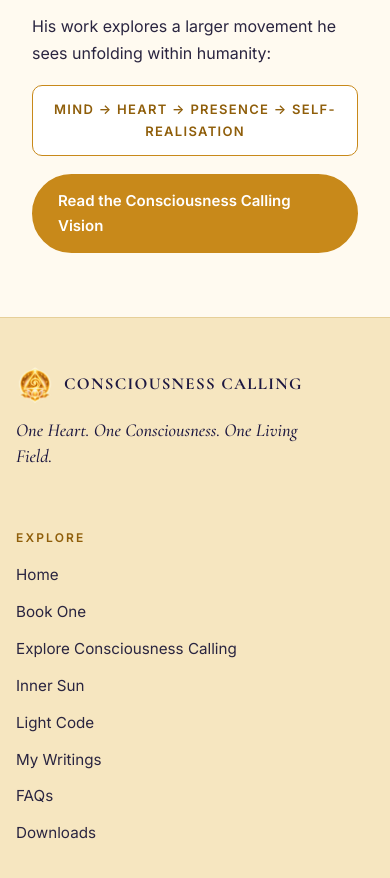
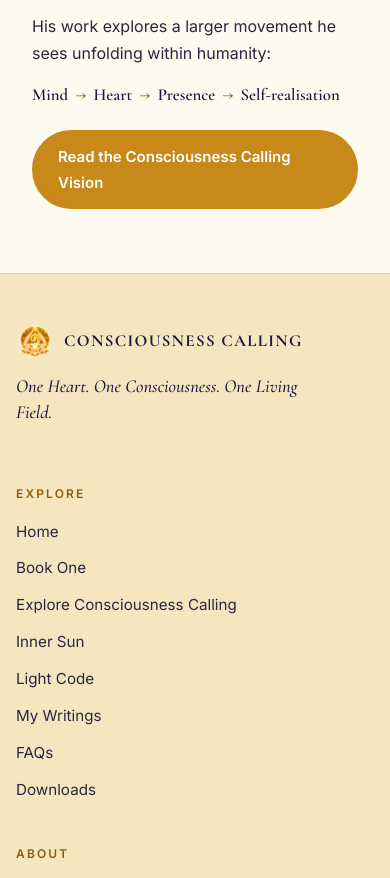
Before and after one commit to parth-storymirror/conciousness_calling_demo, a website: page about.html in a window 390 px wide. Shown: the part 1516-2394 px from the top of the page. Drawn offline with nearby package versions, Linux system fonts and the light colour scheme.

Commit message:
About: set the Mind-Heart-Presence line in serif, smaller, no side bar

```diff
--- a/about.html
+++ b/about.html
@@ -23,7 +23,7 @@
       <p>Consciousness Calling emerged from listening within the Heart and learning to participate consciously in Life. His journey is rooted in devotion to Divine Mother Lalitāmbikā and the continuing Presence of Bhagawan Sri Sathya Sai Baba.</p>
       <p>For him, the world of responsibility and the world within are inseparable dimensions of one lived experience. His writing explores how this understanding finds expression through Love, Dharma, compassion and service. He invites readers to discover through their own experience: “How does Presence live in the middle of life?”</p>
       <p>His work explores a larger movement he sees unfolding within humanity:</p>
-      <p class="lightcode">MIND → HEART → PRESENCE → SELF-REALISATION</p>
+      <p class="movement">Mind <i>→</i> Heart <i>→</i> Presence <i>→</i> Self&#8209;realisation</p>
       <div class="btns"><a class="btn" href="vision.html">Read the Consciousness Calling Vision</a></div>
     </div>
   </div>
--- a/css/style.css
+++ b/css/style.css
@@ -951,4 +951,7 @@ main .lightcode,.mnote .lightcode,.edition .lightcode,.faq-body .lightcode{margi
 /* Logo and name are larger than the menu links on tablets and phones too */
 @media (max-width:1240px){.brand{font-size:1.2rem}.brand img{width:44px;height:44px}}
 @media (max-width:480px){.brand{font-size:1rem}.brand img{width:38px;height:38px}}
-.about-hero .lightcode{margin-left:0;margin-right:0}
+
+/* About: the Mind → Heart → Presence → Self-realisation line, set like the site's quotes */
+.movement{font-family:var(--serif);font-size:clamp(1.05rem,1.4vw,1.25rem);font-weight:600;line-height:1.4;color:var(--indigo);margin:.2em 0 1.4em}
+.movement i{font-style:normal;color:var(--gold-deep);margin:0 .2em}
```
